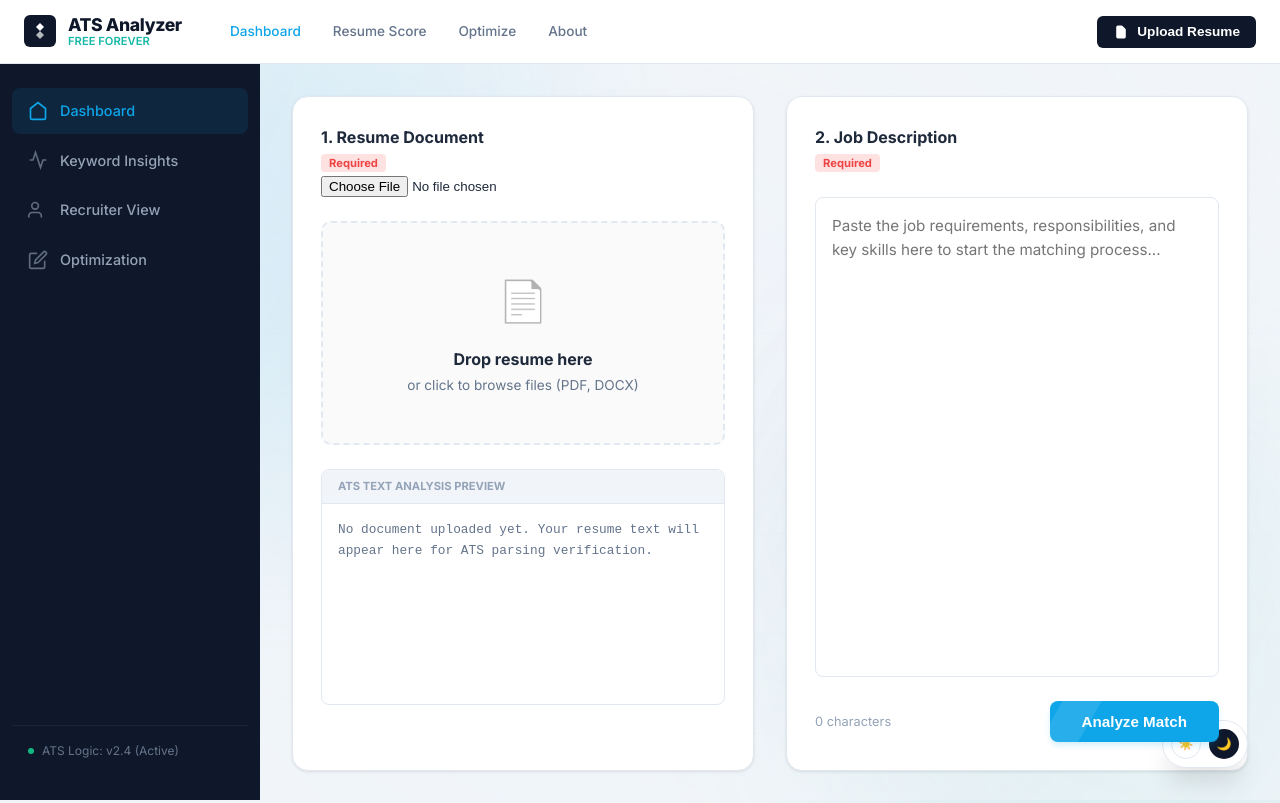
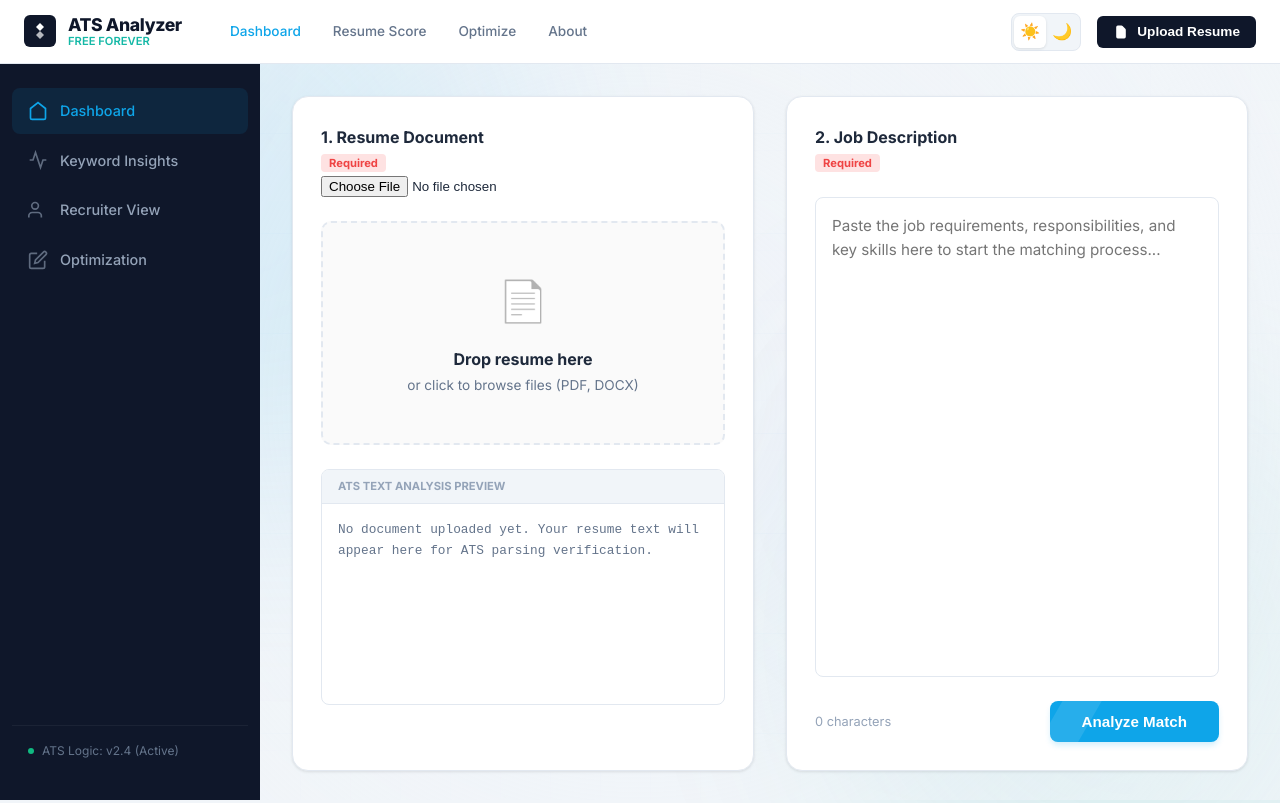
Before and after one commit to polipireddirohith/ATS-optimizer, a Flask app: page / in a window 1280 px wide. Run offline with Flask 3, Linux system fonts and the light colour scheme.

Commit message:
fix: move theme toggle to navbar to prevent overlap with workspace buttons

```diff
--- a/static/css/style.css
+++ b/static/css/style.css
@@ -349,6 +349,8 @@ body {
 }
 
 .nav-actions {
+    display: flex;
+    align-items: center;
     flex-shrink: 0;
 }
 
@@ -887,57 +889,38 @@ body {
     font-size: 0.7rem;
 }
 
-/* Theme Switcher Overrides */
-.theme-switcher {
-    position: fixed;
-    bottom: 2rem;
-    right: 2rem;
-    background: var(--bg-card);
-    padding: 0.5rem;
-    border-radius: 50px;
+/* Nav Theme Toggle */
+.nav-theme-toggle {
     display: flex;
-    gap: 0.5rem;
+    background: var(--bg-app);
+    padding: 2px;
+    border-radius: 8px;
     border: 1px solid var(--border-color);
-    box-shadow: var(--shadow-xl);
+    margin-right: 1rem;
 }
 
-.theme-btn {
-    width: 30px;
-    height: 30px;
-    border-radius: 50%;
+.theme-toggle-btn {
+    background: transparent;
     border: none;
-    cursor: pointer;
-}
-
-.btn-default {
-    background: white;
-    border: 1px solid #e2e8f0;
-    position: relative;
-}
-
-.btn-default::after {
-    content: '☀️';
-    position: absolute;
-    inset: 0;
+    width: 32px;
+    height: 32px;
     display: flex;
     align-items: center;
     justify-content: center;
-    font-size: 12px;
+    border-radius: 6px;
+    cursor: pointer;
+    font-size: 1rem;
+    transition: all 0.2s;
 }
 
-.btn-midnight {
-    background: #0f172a;
-    position: relative;
+.theme-toggle-btn:hover {
+    background: var(--bg-card);
 }
 
-.btn-midnight::after {
-    content: '🌙';
-    position: absolute;
-    inset: 0;
-    display: flex;
-    align-items: center;
-    justify-content: center;
-    font-size: 12px;
+[data-theme="midnight"] .theme-toggle-btn[data-set-theme="midnight"],
+:not([data-theme="midnight"]) .theme-toggle-btn[data-set-theme="default"] {
+    background: var(--bg-card);
+    box-shadow: var(--shadow-sm);
 }
 
 /* Loading State Overrides */
--- a/templates/index.html
+++ b/templates/index.html
@@ -15,12 +15,6 @@
 </head>
 
 <body class="dashboard-layout">
-    <!-- Theme Switcher -->
-    <div class="theme-switcher">
-        <button class="theme-btn btn-default" data-set-theme="default" title="Light Mode"></button>
-        <button class="theme-btn btn-midnight" data-set-theme="midnight" title="Enterprise Dark"></button>
-    </div>
-
     <!-- Background Ornaments -->
     <div class="hero-visuals">
         <div class="bg-grid"></div>
@@ -63,6 +57,10 @@
                 <a href="#about">About</a>
             </div>
             <div class="nav-actions">
+                <div class="nav-theme-toggle">
+                    <button class="theme-toggle-btn" data-set-theme="default" title="Light Mode">☀️</button>
+                    <button class="theme-toggle-btn" data-set-theme="midnight" title="Enterprise Dark">🌙</button>
+                </div>
                 <button class="btn-primary-sm" onclick="document.getElementById('resumeFile').click()">
                     <svg width="16" height="16" viewBox="0 0 20 20" fill="currentColor">
                         <path
```
